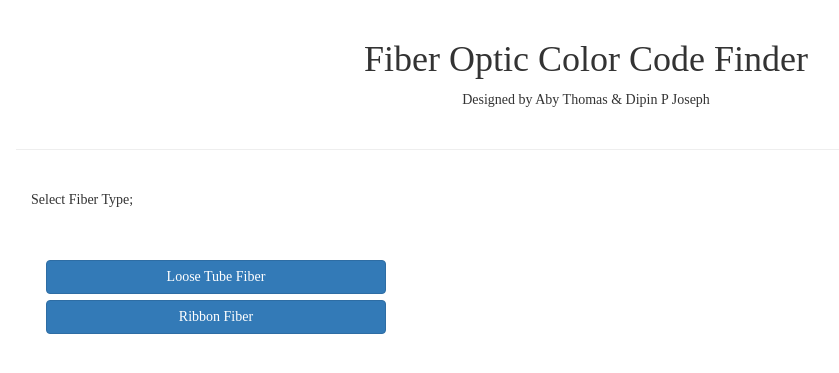
After one commit to dipinpjoseph/F_TBA, a Python web app: template app/templates/Fiber-Optic-Color-Coder-Finder.html in a window 1280 px wide. The commit adds this page. Shown: the top 373 px of the page, without its empty margins (54-893 px from the left). Run offline with Jinja, Linux system fonts and the light colour scheme; the template is opened without the code that fills it, so the values that code supplies are empty; some libraries are stand-ins or nearby versions.

```diff
--- a/app/routes.py
+++ b/app/routes.py
@@ -106,3 +106,7 @@ def det_mat():
                 data["det"] = "Error, please check the input."
         return render_template('Det_Matrix.html', data=data, gen_form=gen_form)
     return render_template('Det_Matrix.html', data=data, gen_form=gen_form)
+
+@app.route('/Fiber-Optic-Color-Code-Finder')
+def focc_finder():
+    return render_template('Fiber-Optic-Color-Coder-Finder.html')
--- a/app/templates/EL_Template.html
+++ b/app/templates/EL_Template.html
@@ -9,7 +9,7 @@
 				<h2><small><small> {% autoescape false %} {{ each.topic }} {% endautoescape %} </small></small></h2>
 			</div>
 			<div class="card-body">
-				<br>{% autoescape false %} {{ each.sol }} {% endautoescape %}
+				{% autoescape false %} {{ each.sol }} {% endautoescape %}
                 	</div>
 			<div class="card-footer  bg-light ">
 				Comment: {% autoescape false %} {{ each.comment }} {% endautoescape %}
--- /dev/null
+++ b/app/templates/Fiber-Optic-Color-Coder-Finder.html
@@ -0,0 +1,114 @@
+<!DOCTYPE html>
+<html lang="en">
+<head>
+  <title>Fiber Optic Color Code Finder</title>
+  <meta charset="utf-8">
+  <meta name="viewport" content="width=device-width, initial-scale=1">
+  <link rel="stylesheet" href="https://maxcdn.bootstrapcdn.com/bootstrap/3.4.1/css/bootstrap.min.css">
+  <script src="https://ajax.googleapis.com/ajax/libs/jquery/3.5.1/jquery.min.js"></script>
+  <script src="https://maxcdn.bootstrapcdn.com/bootstrap/3.4.1/js/bootstrap.min.js"></script>
+<script>
+data_ltf = {"6F_FTTX":"3_2","12F_FTTX":"6_2","24F":"3_8","48FI":"6_8","48F_FTTX":"8_6","96F_FTTX_ESI":"8_12"}
+cc_array = ["Blue", "Orange", "Green", "Brown", "Slate", "White", "Red", "Black", "Yellow", "Violet", "Pink", "Aqua"]
+let ftype = ""
+let ltftype = ""
+function fccf_logic(){
+}
+function ftypeset(val){
+	ftype = val
+	document.getElementById('mirage').style.display = 'none'
+	document.getElementById(ftype+'_ID').style.display = 'block'
+}
+function ltftypeset(val){
+	ltftype = val
+	document.getElementById('LTF_ID').style.display = 'none'
+	document.getElementById('LTF_CC').style.display = 'block'
+
+}
+function ltf_cc(){
+	num = document.getElementById('LTF_NUM').value
+	t_f_detials = data_ltf[ltftype]
+	total_num = ltftype.split("F")[0]
+	t_num = t_f_detials.split("_")[0]
+	f_num = t_f_detials.split("_")[1]
+
+	t_color = Math.floor(num/f_num)
+	f_color = num % f_num
+	if (f_color == 0){
+		f_color = f_num
+	}else{
+		t_color+=1
+	}
+	document.getElementById('LTF_RESULT').innerHTML = "<br><br><p>Tube Color = "+cc_array[t_color-1]+"</p>"
+	document.getElementById('LTF_RESULT').innerHTML += "<br><p>Fiber Color = "+cc_array[f_color-1]+"</p>"
+
+}
+
+</script>
+<style>
+body {
+  font-family: "Times New Roman", Times, serif;
+}
+
+</style>
+</head>
+<body onload="fccf_logic()">
+
+<div class="container" id="mirage">
+	<div class="page-header" style="text-align:center;">
+	    <h1>Fiber Optic Color Code Finder</h1>
+	    <p>Designed by Aby Thomas & Dipin P Joseph</p>
+		<br>
+	</div>
+	<div class="col-sm-12">
+		<br>
+ 	    <p>Select Fiber Type;</p><br><br>
+		<div class="col-md-4 text-center">
+			<button type="button" class="btn btn-primary col-sm-6 btn-block" value="LTF" onclick="ftypeset(this.value);">Loose Tube Fiber</button>
+		</div>
+		<br><br>
+		<div class="col-md-4 text-center">
+			<button type="button" class="btn btn-primary col-sm-6 btn-block" value="RF" onclick="ftypeset(this.value);">Ribbon Fiber</button>
+		</div>
+    </div>
+</div>
+
+<div class="container" id="LTF_ID" style="display:none;">
+	<br><br>
+	<p>Select Fiber Type;</p>
+	<br>
+	<ul class="list-group">
+  		<li class="list-group-item col-md-4"><button type="button" class="btn btn-primary btn-block" value="6F_FTTX" onclick="ltftypeset(this.value);">6F FTTX</button></li>
+  		<li class="list-group-item col-md-4"><button type="button" class="btn btn-primary btn-block" value="12F_FTTX" onclick="ltftypeset(this.value);">12F FTTX</button></li>
+  		<li class="list-group-item col-md-4"><button type="button" class="btn btn-primary btn-block" value="24F" onclick="ltftypeset(this.value);">24F</button></li>
+  		<li class="list-group-item col-md-4"><button type="button" class="btn btn-primary btn-block" value="48FI" onclick="ltftypeset(this.value);">48F Intracity</button></li>
+  		<li class="list-group-item col-md-4"><button type="button" class="btn btn-primary btn-block" value="48F_FTTX" onclick="ltftypeset(this.value);">48F FTTX</button></li>
+  		<li class="list-group-item col-md-4"><button type="button" class="btn btn-primary btn-block" value="96F_FTTX_ESI" onclick="ltftypeset(this.value);">96F FTTX/ESI</button></li>
+
+	</ul>
+</div>
+
+<div class="container" id="LTF_CC" style="display:none;">
+	<br><br>
+	<p>Enter a number;</p>
+	<br>
+	<div class="form-group">
+    	<label for="LTF_NUM">Number:</label>
+	    <input type="number" class="form-control" id="LTF_NUM"><br>
+		<button type="button" class="btn btn-primary col-sm-6 btn-block" onclick="ltf_cc();">Find Color Codes</button>
+    </div>
+	<div id="LTF_RESULT">
+	</div>
+</div>
+
+<div class="container" id="RF_ID" style="display:none;">
+	<div class="page-header" style="text-align:center;">
+	    <h1>Fiber Optic Color Code Finder</h1>
+	    <p>Designed by Aby Thomas & Dipin P Joseph</p>
+		<br>
+	</div>
+
+</div>
+
+</body>
+</html>
--- a/app/templates/Index.html
+++ b/app/templates/Index.html
@@ -57,7 +57,7 @@
 	    <div class="row">
 		    <div class="offset-2 col-8">
                 <p style="font-family: 'Times New Roman', Times, serif;" class="text-center">Welcome to <span style="font-family: 'charm', serif; ">
-                    The Beginner's Arsenal</span> foundation. The hub for Techincal Information and Services. </p>
+                    The Beginner's Arsenal</span> foundation. The hub for Technical Information and Services. </p>
             </div>
         </div>
         <hr style="background-color:#259fea">
```
Also changed, not shown: app/db_tba_16_6_2020.sql (added, +55 -0 lines).
